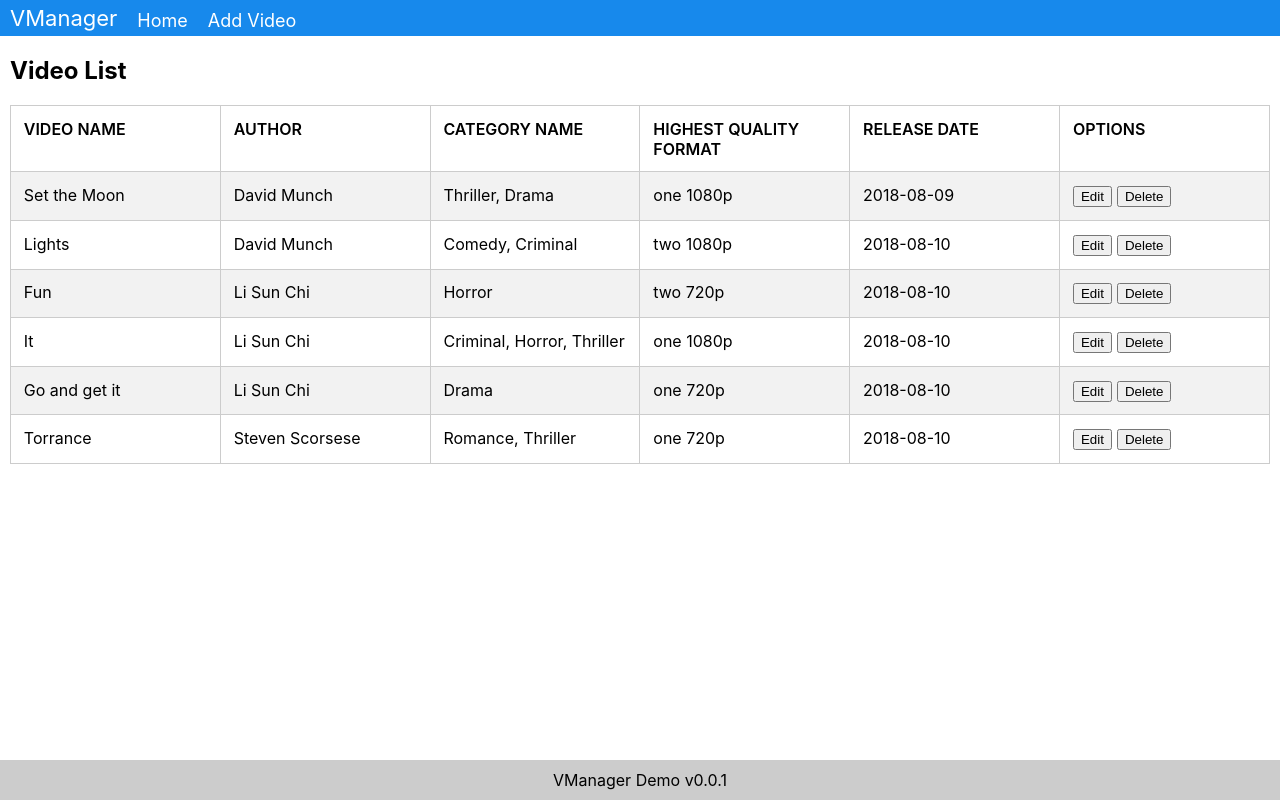
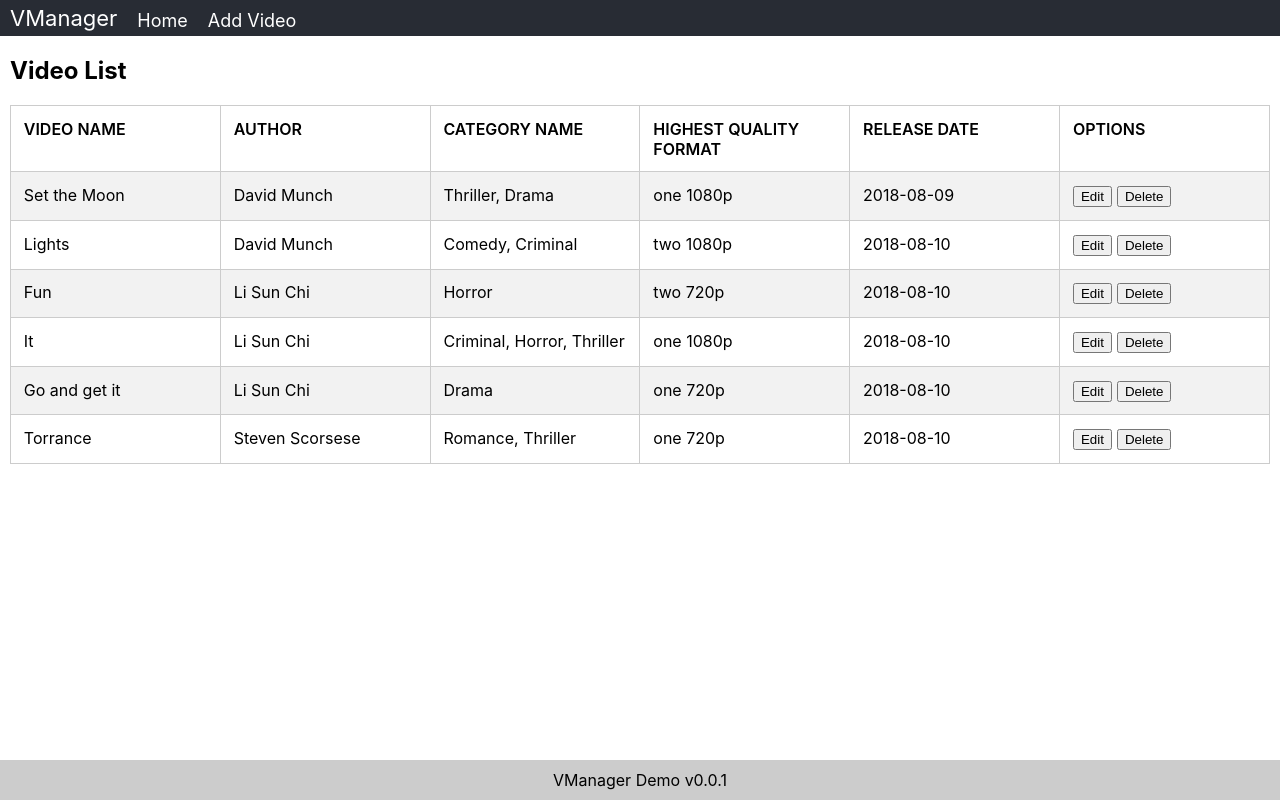
Before and after one commit to NakulShinde/video-manager, a React (Create React App) app: page / in a window 1280 px wide. Built offline with nearby package versions, Linux system fonts and the light colour scheme; data requests are answered from the project's data file.

Commit message:
updating primary color scss variable

```diff
--- a/src/Styles/_sharedVariables.scss
+++ b/src/Styles/_sharedVariables.scss
@@ -2,7 +2,7 @@ $color-black: #000000;
 $color-white: #FFFFFF;
 $color-red: #ff0000;
 
-$primary-color: #1789ec;
+$primary-color: #282c34;
 $app-text-color: #5b6a76;
 
 $background: #eaf0f2;
```
